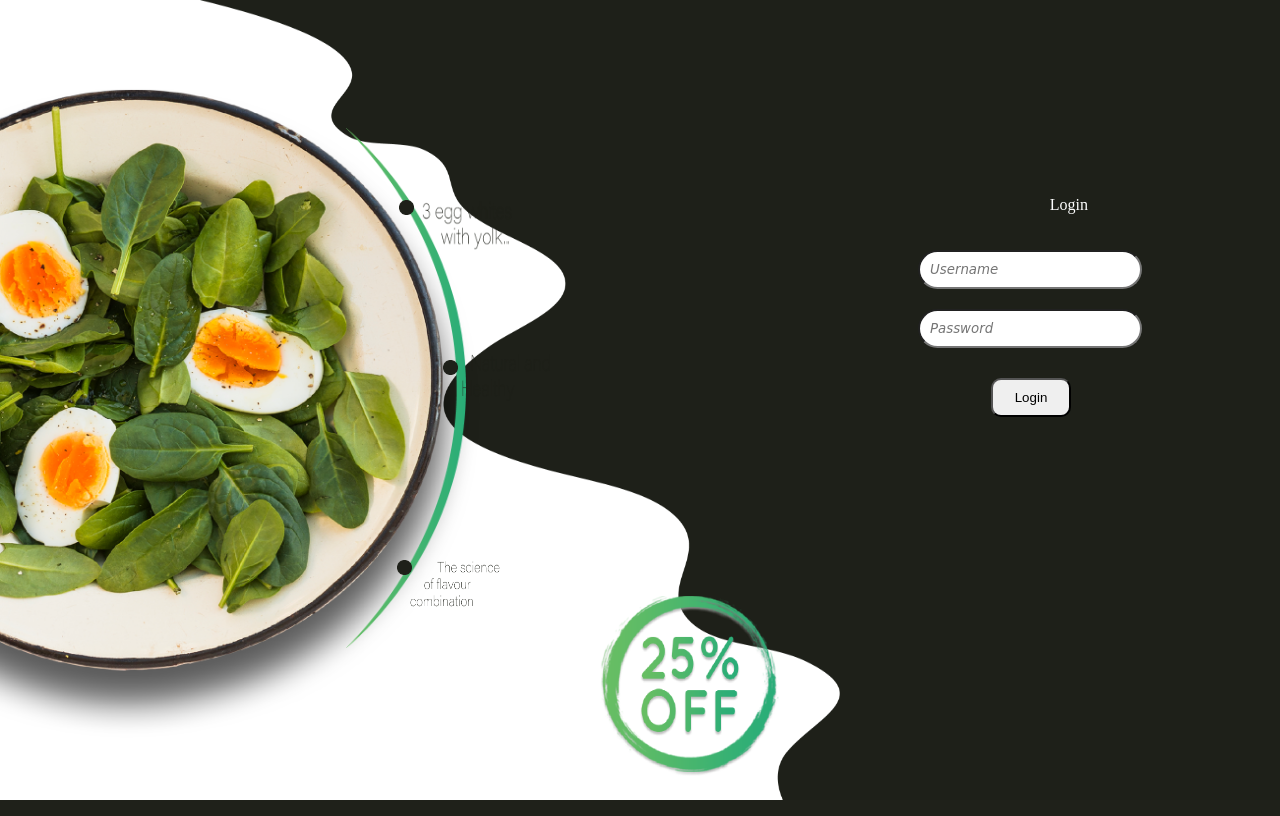
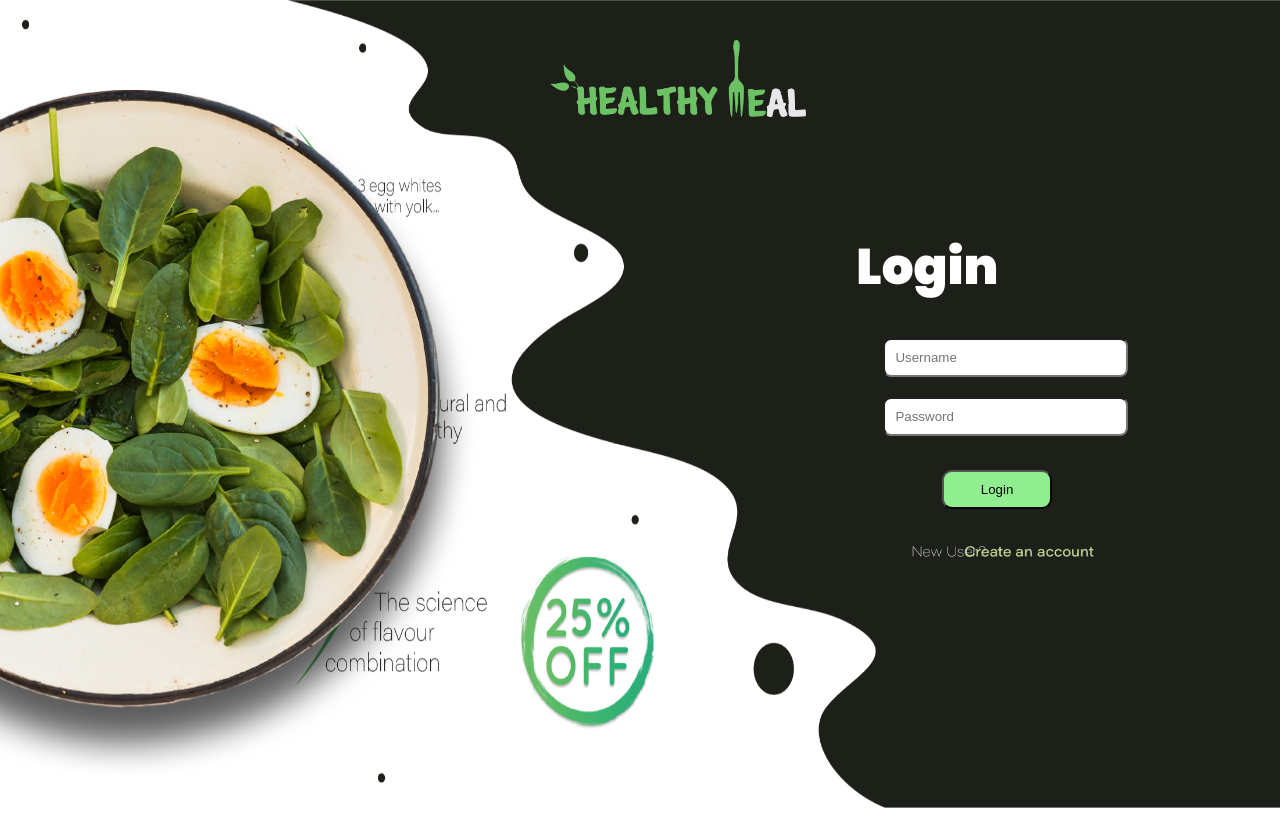
Before and after one commit to swathi-vennela/happyMeal, a Django app: page /login/ in a window 1280 px wide. Run offline with Django 3.2, Linux system fonts and the light colour scheme; some libraries are stand-ins or nearby versions.

Commit message:
login_fix1

```diff
--- a/NewDjango/users/static/users/login.css
+++ b/NewDjango/users/static/users/login.css
@@ -1,115 +1,29 @@
+@import url('https://fonts.googleapis.com/css2?family=Poppins:wght@100;200;300;400;500;600;700;800;900&display=swap');
+
+
 body{
 
 background-color: white;
+height: 100vh;
+overflow: hidden;
 
 }
 
-
-.greenstem{
-margin: 0px;
-padding: 0px;
-height: 520px;
-width: 120px;
-position: absolute;
-left:27%;
-top:16%;
-transition: 1s;
+.logo {
+  position: absolute;
+  width: 20%;
+  left: 43%;
+  top: 5%;
 }
-
-.greenstem:hover{
-transition: 1s;
-transform: translateX(-2px);
-
-}
-
-
-.fdot, .sdot, .tdot{
-margin: 0;
-padding: 0;
-height: 15px;
-width: 15px;
-z-index: 1;
-transition: 1s;
-}
-
-.fdot{
-position: absolute;
-top:25%;
-left:31.19%;
-
-}
-
-.sdot{
-position: absolute;
-top:45%;
-left:34.6%;
-
-}
-
-.tdot{
-position: absolute;
-top:70%;
-left:31%;
-}
-
-
-.fdot:hover{
-transition: 0.25s;
-height: 17px;
-width: 17px;
-}
-.sdot:hover{
-transition: 0.25s;
-height: 17px;
-width: 17px;
-}
-.tdot:hover{
-transition: 0.25s;
-height: 17px;
-width: 17px;
-}
-
-
-
-
-
-.ftext, .stext, .ttext{
-margin: 0;
-padding: 0;
-height: 50px;
-width: 90px;
-z-index: 1;
-}
-
-.ftext{
-  position: absolute;
-  top:25%;
-  left:33%;
-}
-
-
-.stext{
-  position: absolute;
-  top:44%;
-  left:36%;
-}
-
-.ttext{
-  position: absolute;
-  top:70%;
-  left:32%;
-}
-
-
-
 
 
 .rightbase{
 position: fixed;
 top:0%;
 right:0%;
-height: 860px;
-width: 1080px;
+/* height: 860px; */
+height: 101%;
+width: 100%;
 z-index: -1;
 
 }
@@ -120,79 +34,36 @@ z-index: -1;
 position: absolute;
 left:0%;
 top:11%;
-height: 650px;
 width: 480px;
 transition: 1s ease-in;
-  animation: poster-egg 3s ease-out;
+  animation: poster-egg 3s ease-in-out infinite;
 }
 
-.posteregg:hover{
-
-animation-duration: 0;
-transition: 0.75s ease-out;
-transform: translateX(-10px);
-
-}
 @keyframes poster-egg {
-  0%, 100% {left: 0px}
-  50% {left: -10px}
-
-  0%{
-
-    opacity: 0;
+  0%, 100% {
+    left: 0px
   }
-  50%{
-
-    opacity: 50;
-  }
-  100%{
-
-    opacity: 100;
+  50% {
+    left: -10px
   }
 }
-
-.discount{
-padding: 0;
-margin: 0;
-z-index: 1;
-position: absolute;
-bottom: 8%;
-left: 50%;
-height: 100px;
-width: 100px;
-
-}
-
-
-
-.discborder{
-
-  padding: 0;
-  margin: 0;
-  z-index: 1;
-  height: 180px;
-  width: 180px;
-  position: absolute;
-  bottom: 3%;
-  left: 46.9%;
-
-
-}
-
 
 .login{
 position: absolute;
 top:180px;
-right:15%;
+right:22%;
 color: white;
+font-size: 50px;
+font-family: 'Poppins', sans-serif;
+  font-weight: 900;
 
 }
 .form{
 
 
 position: absolute;
-top:30%;
-right:10%;
+top:41%;
+right:14.5%;
 
 
 
@@ -202,26 +73,15 @@ right:10%;
 
 
   background: white none;
-  border-radius: 20px ;
+  border-radius: 8px ;
 padding: 10px 10px;
 margin: 10px 10px;
 color: rgba(0, 0, 0, 0.5);
-font-family: cursive;
-font-style:italic;
-width: 200px;
-transition: 0.25s;
+/* font-family: cursive; */
+/* font-style:italic; */
+width: 100%;
+transition: 0.5s;
 }
-
-
-.form input[name="username"]:hover, input[name="password"]:hover, input[name="email"]:hover{
-
-
-
-padding: 12px 12px;
-transition: 0.25s;
-
-}
-
 
 
 .form button[name="button"]{
@@ -229,17 +89,21 @@ border-radius:10px;
 padding: 10px;
 margin: 20px;
 position: absolute;
-right: 25%;
-width:80px;
+right: 10%;
+width:50%;
 transition: 0.25s;
+background-color: lightgreen;
+/* appearance: none; */
+outline: none;
+bottom: -70%;
 }
 
 
 
-.form button[name="button"]:hover{
-  border-radius:20px;
-  transition: 0.25s;
-  box-shadow: 2px 4px 1px  black;
-
+.sub:hover{
+  /* border-radius:20px; */
+  transition: 0.5s;
+  box-shadow: 0 0 20px rgba(255, 255, 255, 0.5));
+  cursor: pointer;
 
 }
--- a/NewDjango/users/templates/users/login.html
+++ b/NewDjango/users/templates/users/login.html
@@ -13,28 +13,14 @@
   <body>
 
 
-
+<img src="{% static 'users/images/Asset302x.png' %}" class="logo">
 
 
 <div class="image container">
 
   <img class="posteregg"src="{% static 'users/images/Asset292x.png' %}" alt="login poster">
-    <img class="rightbase" src="{% static 'users/images/Asset552x.png' %}" alt="rightbase">
-    <img class="greenstem" src="{% static 'users/images/Asset282x.png' %}" alt="greenstem">
-    <img class="discount" src="{% static 'users/images/Asset272x.png' %}" alt="discount">
-    <img class="discborder" src="{% static 'users/images/Asset262x.png' %}" alt="discborder">
-
-    <img class="fdot" src="{% static 'users/images/Asset232x.png' %}"alt="fdot">
-    <img class="sdot" src="{% static 'users/images/Asset242x.png' %}" alt="sdot">
-    <img class="tdot" src="{% static 'users/images/Asset252x.png' %}" alt="tdot">
-
-    <img class="ftext" src="{% static 'users/images/Asset402x.png' %}" alt="ftext">
-    <img class="stext" src="{% static 'users/images/Asset382x.png' %}" alt="stext">
-    <img class="ttext" src="{% static 'users/images/Asset392x.png' %}" alt="ttext">
+    <img class="rightbase" src="{% static 'users/images/Asset400.png' %}" alt="rightbase">
 </div>
-
-
-
 
 
 
@@ -47,20 +33,23 @@
         <form class="form"  method="POST" action="{% url 'users:login' %}">
             {% csrf_token %}
 
-            {{ form.errors}}
+            <!-- Please display error here but by different means, coz it is disturbing whole UI-->
+            <!-- DO not use form.error-->
             {{ form.username}}
 
             <br>
             {{ form.password }}
 
             <br>
-                 <button type="submit" name="button" >Login</button>
-                  <!-- <img src="{% static 'users/images/Asset 120@2x.png' %}" style="position: absolute;width: 75px;right: 195px;top: 250px;">
-                 <a href="register.html">
-                      <img src="{% static 'users/images/Asset 119@2x.png' %}" style="position: absolute;width: 130px;right: 59px;top: 250px;">
-                  </a>  -->
+                 <button type="submit" name="button" class="sub">Login</button>
+
 
         </form>
+
+        <img src="{% static 'users/images/Asset 120@2x.png' %}" style="position: absolute;width: 75px;right: 23%;bottom: 30%;">
+        <a href="{% url 'users:signup' %}">
+             <img src="{% static 'users/images/Asset 119@2x.png' %}" style="position: absolute;width: 130px;right: 14.5%;bottom: 30%;">
+         </a>
         <br>
 
 </div>
```
Also changed, not shown: NewDjango/users/static/users/images/Asset400.png (added).
